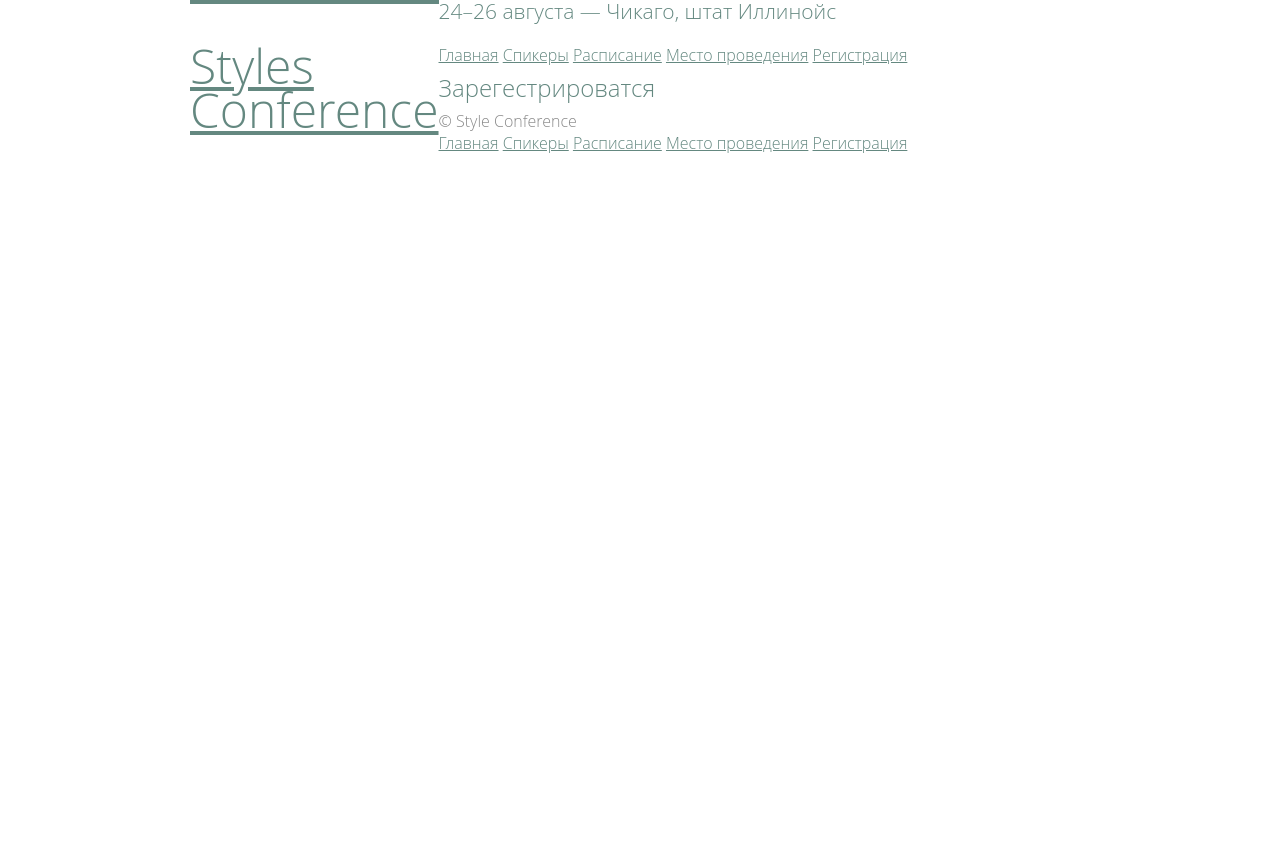
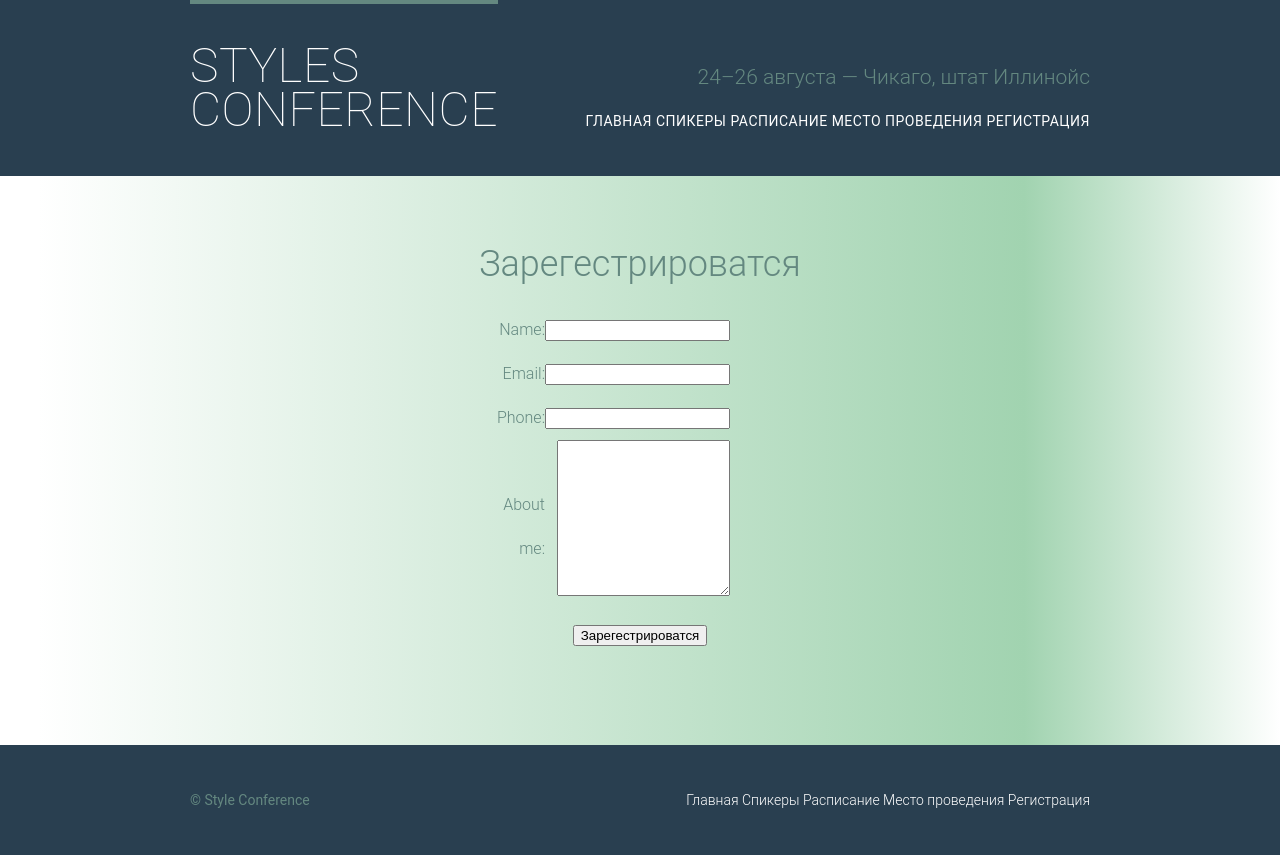
Before and after one commit to ShumaSergey/ShumaSergey, a website: page register.html in a window 1280 px wide. Before the commit the page ends 800 px from the top, so only its background shows below. Drawn offline with Linux system fonts and the light colour scheme.

Commit message:
New Side 04.02

```diff
--- a/assets/stylesheets/main.css
+++ b/assets/stylesheets/main.css
@@ -126,12 +126,22 @@ h1, h3, h4, h5, p {
 }
 /*
   ========================================
-  Типографика
+  Полосы
   ========================================
 */
-
-h1, h3, h4, h5, p {
-    margin-bottom: 22px;
+.row{
+    background: #fff;
+    padding: 66px 0 44px 0;
+}
+.row, .row-alt{
+    min-width: 960px;
+}
+.row-alt{
+    background: #cbe2c1;
+    background: -webkit-linear-gradient(to right,#fff 3%, #a1d3b0 80%, #fff);
+    background: -moz-linear-gradient(to right,#fff 3%, #a1d3b0 80%, #fff);
+    background: linear-gradient(to right,#fff 3%, #a1d3b0 80%, #fff);
+    padding: 44px 0 22px 0;
 }
 /*
   ========================================
@@ -143,10 +153,19 @@ h1, h3, h4, h5, p {
     border-radius: 5px;
     display: inline-block;
     margin: 0;
+    color: #fff;
+    cursor: pointer;
+    font-weight: 400;
+    letter-spacing: .5px;
+    text-transform: uppercase;
 }
 .btn-alt {
-    border: 1px solid #dfe2e5;
+    border: 1px solid #fff;
     padding: 10px 30px;
+}
+.btn-alf:hover {
+    background: #fff;
+    color: #648880;
 }
 /*
   ========================================
@@ -160,13 +179,19 @@ h1, h3, h4, h5, p {
     font-size: 48px;
     line-height: 44px;
     padding: 40px 0 22px 0;
+    font-weight: 100;
+    text-transform: uppercase;
+    letter-spacing: .5px;
 }
 .tagline{
     margin: 66px 0 22px 0;
+    text-align: right;
 }
 .primary-nav {
     font-size: 14px;
     font-weight: 400;
+    letter-spacing: .5px;
+    text-transform: uppercase;
 }
 /*
   ========================================
@@ -191,12 +216,15 @@ h1, h3, h4, h5, p {
 .hero {
     line-height: 44px;
     padding: 22px 80px 66px 80px;
+    text-align: center;
+    color: #fff;
 }
 .hero h2{
     font-size: 36px;
 }
 .hero p{
     font-size: 24px;
+    font-weight: 100;
 }
 /*
   ========================================
@@ -205,7 +233,8 @@ h1, h3, h4, h5, p {
 */
 body {
     color: #888;
-    font: 300 16px/22px "Open Sans", "Helvetica Neue", Helvetica, Arial, sana-serif;
+    font: 300 16px/22px "Roboto", "Open Sans", "Helvetica Neue", Helvetica, Arial, sana-serif;
+    background: #293f50;
 }
 h1, h2, h3, h4{
     color: #648880;
@@ -228,6 +257,7 @@ h5 {
     color: #a9b2b9;
     font-size: 14px;
     font-weight: 400;
+    text-transform: uppercase;
 }
 strong {
     font-weight: 400;
@@ -235,6 +265,14 @@ strong {
 cite, em {
     font-style: italic;
 }
+p a {
+    border-bottom: 1px solid #dfe2e5;
+}
+tr td{
+    text-align: right;
+    vertical-align: middle;
+}
+
 /*
   ========================================
   Ссылки
@@ -246,4 +284,30 @@ a:hover {
 }
 a {
     color: #648880;
+    text-decoration: none;
 }
+.primary-header a, .primary-footer a{
+    color: #fff;
+}
+.primary-header a:hover, .primary-footer a:hover{
+    color: #648880;
+}
+/*
+  ========================================
+  Навигация
+  ========================================
+*/
+
+.nav {
+    text-align: right;
+}
+/*
+  ========================================
+  Таблици
+  ========================================
+*/
+.tableConteiner{
+    width: 250px;
+    color: #648880;
+    margin: 0 10% 0 30%;
+}
--- a/register.html
+++ b/register.html
@@ -6,12 +6,12 @@
     <link rel="stylesheet" href="assets/stylesheets/main.css">
 </head>
 <body>
-    <header class="container">
+    <header class="primary-header container group">
         <h1 class="logo">
             <a href="index.html">Styles <br> Conference</a>
         </h1>
-        <h3>24&ndash;26 августа &mdash; Чикаго, штат Иллинойс</h3>
-        <nav>
+        <h3 class="tagline">24&ndash;26 августа &mdash; Чикаго, штат Иллинойс</h3>
+        <nav class="nav primary-nav">
             <a href="index.html">Главная</a>
             <a href="speakers.html">Спикеры</a>
             <a href="schedule.html">Расписание</a>
@@ -19,12 +19,35 @@
             <a href="register.html">Регистрация</a>
         </nav>
     </header>
-    <section>
-        <h2>Зарегестрироватся</h2>
+    <section class="row-alt">
+        <div class="hero container">
+            <h1>Зарегестрироватся</h1>
+            <form action="register.html" method="get">
+                <table class="tableConteiner">
+                    <tr>
+                        <td>Name:</td>
+                        <td><input type="text" name="name" /></td>
+                    </tr>
+                    <tr>
+                        <td>Email:</td>
+                        <td><input type="email" name="email" /></td>
+                    </tr>
+                    <tr>
+                        <td>Phone:</td>
+                        <td><input type="phone" name="phone"></td>
+                    </tr>
+                    <tr>
+                        <td>About me:</td>
+                        <td><textarea name="about" cols="19" rows="10"></textarea></td>
+                    </tr>
+                </table>
+                <input type="submit" value="Зарегестрироватся" />
+            </form>
+        </div>
     </section>
-    <footer class="container">
+    <footer class="primary-footer container group">
         <small>&copy; Style Conference</small>
-        <nav>
+        <nav  class="nav">
             <a href="index.html">Главная</a>
             <a href="speakers.html">Спикеры</a>
             <a href="schedule.html">Расписание</a>
```
Also changed, not shown: index.html (+8 -5 lines), schedule.html (+13 -15 lines), speakers.html (+13 -15 lines), venue.html (+12 -14 lines).
